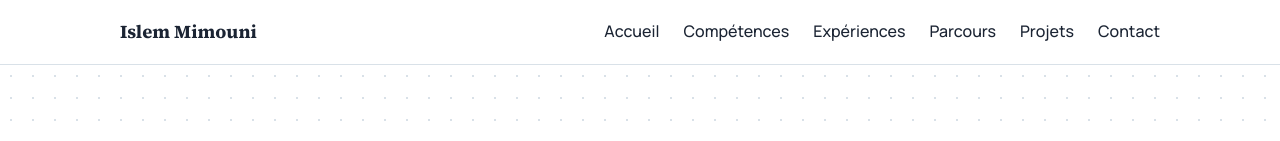
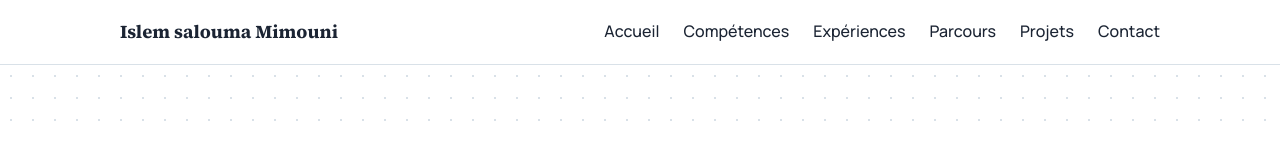
Before and after one commit to islemmimouni01/test-cv, a plain HTML site: page index.html in a window 1280 px wide. Shown: the top 141 px of the page. Drawn offline with Linux system fonts and the light colour scheme.

Commit message:
Update index.html

```diff
--- a/index.html
+++ b/index.html
@@ -16,7 +16,7 @@
    <!-- ===== Menu de navigation ===== -->
   <header class="site-header">
     <div class="container header-inner">
-      <a href="#accueil" class="logo">Islem Mimouni</a>
+      <a href="#accueil" class="logo">Islem salouma Mimouni</a>
       <button class="menu-toggle" id="menu-toggle" aria-label="Ouvrir le menu" aria-expanded="false">Menu</button>
       <nav id="main-nav" class="main-nav" aria-label="Navigation principale">
         <a href="#accueil">Accueil</a>
```
